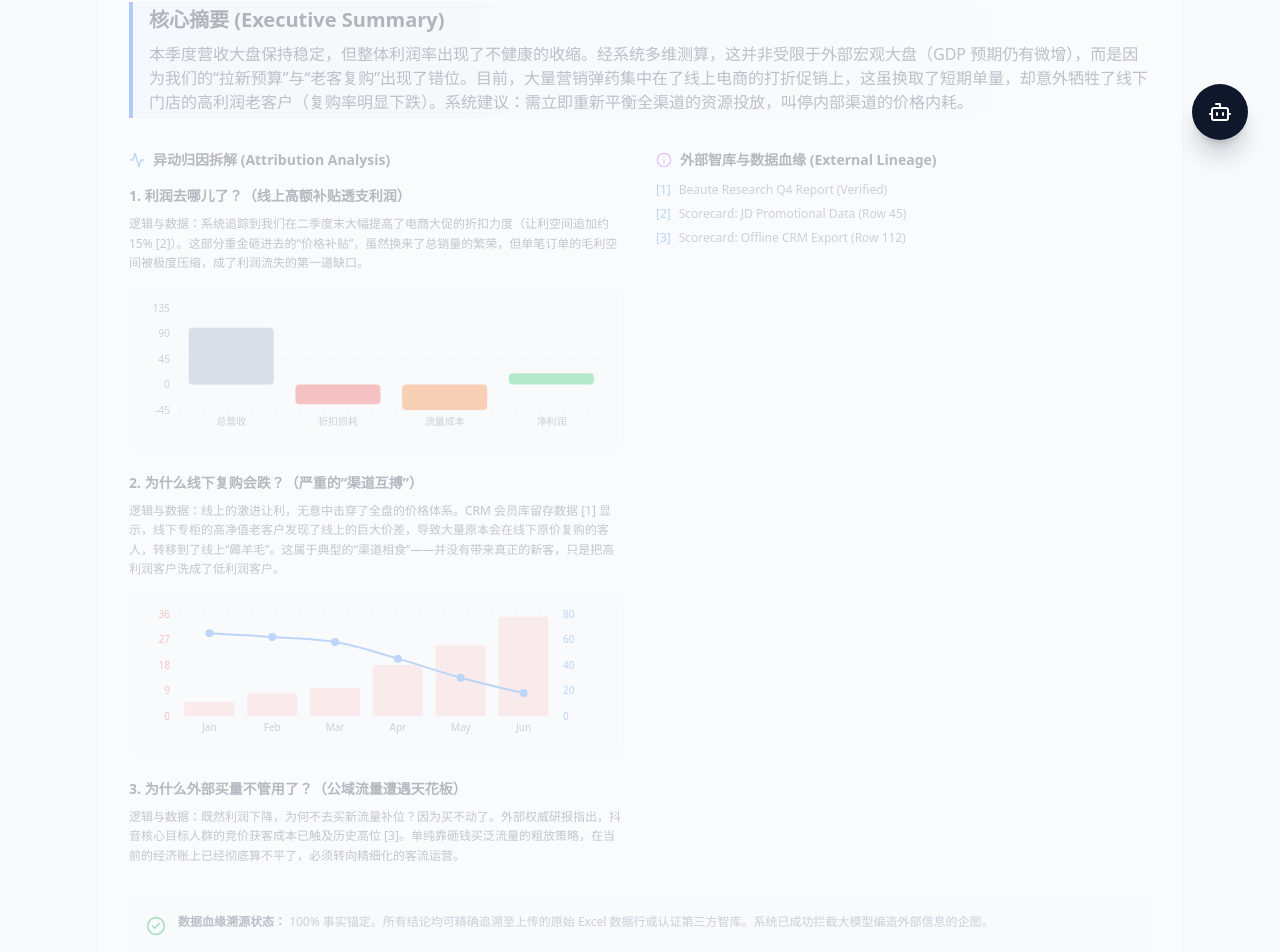
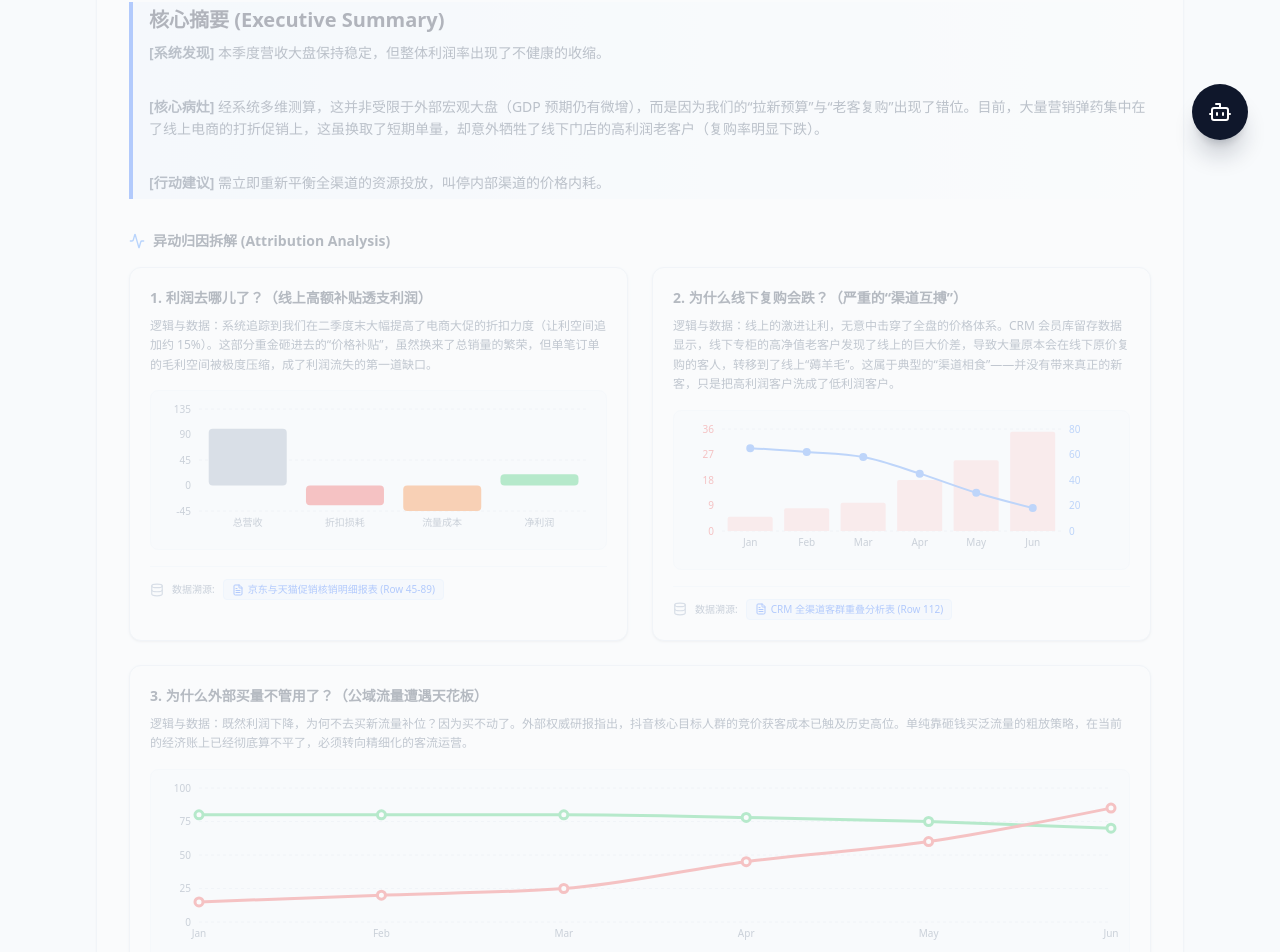
Before and after one commit to kevinkangjian123/Project_Earth, a Next.js app in the folder frontend/: page / in a window 1280 px wide. Shown: the part 628-1580 px from the top of the page. Built offline with nearby package versions, Linux system fonts and the light colour scheme.

Commit message:
feat: layout overhaul, inline citations, and Chart D

```diff
--- a/frontend/src/app/page.tsx
+++ b/frontend/src/app/page.tsx
@@ -17,7 +17,8 @@ import {
   Send,
   Lightbulb,
   Download,
-  Loader2
+  Loader2,
+  Database
 } from "lucide-react";
 import { FileUploader } from "@/components/FileUploader";
 import { dict, Language } from "@/lib/i18n";
@@ -94,6 +95,15 @@ export default function Dashboard() {
     { day: 'Today', baseline: 60, projected: 60 },
     { day: '+15d', baseline: 40, projected: 75 },
     { day: '+30d', baseline: 20, projected: 95 },
+  ];
+
+  const chartDData = [
+    { month: 'Jan', cac: 15, ltv: 80 },
+    { month: 'Feb', cac: 20, ltv: 80 },
+    { month: 'Mar', cac: 25, ltv: 80 },
+    { month: 'Apr', cac: 45, ltv: 78 },
+    { month: 'May', cac: 60, ltv: 75 },
+    { month: 'Jun', cac: 85, ltv: 70 },
   ];
 
   const [spendDy, setSpendDy] = useState(0);
@@ -258,16 +268,15 @@ export default function Dashboard() {
               {/* Executive Summary */}
               <div className="border-l-4 border-blue-600 pl-4 py-1 bg-gradient-to-r from-blue-50 to-transparent">
                 <h3 className="text-xl font-semibold text-slate-900">{t.reportAbstractTitle}</h3>
-                <p className="text-slate-700 mt-2 font-medium">{t.reportAbstractBody}</p>
+                <div className="text-slate-700 mt-2 font-medium space-y-2 text-sm leading-relaxed" dangerouslySetInnerHTML={{ __html: t.reportAbstractBody }} />
               </div>
 
               {/* Deep Analysis & Citations */}
-              <div className="grid grid-cols-1 md:grid-cols-2 gap-8">
               <div className="space-y-4">
                 <h4 className="text-sm font-semibold text-slate-800 flex items-center"><Activity className="w-4 h-4 mr-2 text-blue-500" /> {t.reportAnalysisTitle}</h4>
-                  <div className="space-y-6">
+                <div className="grid grid-cols-1 md:grid-cols-2 gap-6">
                   {t.reportAnalysisPoints.map((point: any, idx: number) => (
-                      <div key={idx} className="space-y-2">
+                    <div key={idx} className={`space-y-2 bg-white p-5 rounded-xl border border-slate-200 shadow-sm transition-all hover:border-blue-300 ${idx === 2 ? 'md:col-span-2' : 'col-span-1'}`}>
                       <h5 className="text-sm font-bold text-slate-800">{point.title}</h5>
                       <p className="text-slate-600 text-xs leading-relaxed">
                         {point.desc}
@@ -304,32 +313,38 @@ export default function Dashboard() {
                           </ResponsiveContainer>
                         </div>
                       )}
+                      {idx === 2 && (
+                        <div className="h-48 w-full mt-4 bg-slate-50 border border-slate-100 rounded-lg p-2">
+                          <ResponsiveContainer width="100%" height="100%">
+                            <ComposedChart data={chartDData} margin={{ top: 10, right: 10, left: -20, bottom: 0 }}>
+                              <CartesianGrid strokeDasharray="3 3" vertical={false} stroke="#e2e8f0" />
+                              <XAxis dataKey="month" axisLine={false} tickLine={false} tick={{ fontSize: 10, fill: '#64748b' }} />
+                              <YAxis axisLine={false} tickLine={false} tick={{ fontSize: 10, fill: '#64748b' }} />
+                              <RechartsTooltip contentStyle={{ borderRadius: '8px', fontSize: '12px', border: 'none', boxShadow: '0 4px 6px -1px rgb(0 0 0 / 0.1)' }} />
+                              <Line type="monotone" dataKey="ltv" name={lang === 'zh' ? '用户生命周期价值 (LTV)' : 'LTV'} stroke="#22c55e" strokeWidth={3} dot={{ r: 4 }} />
+                              <Line type="monotone" dataKey="cac" name={lang === 'zh' ? '单客获客成本 (CAC)' : 'CAC'} stroke="#ef4444" strokeWidth={3} dot={{ r: 4 }} />
+                            </ComposedChart>
+                          </ResponsiveContainer>
+                        </div>
+                      )}
+
+                      {/* Source Citations */}
+                      {point.sources && point.sources.length > 0 && (
+                        <div className="mt-4 pt-3 border-t border-slate-100 flex items-center space-x-2">
+                          <Database className="w-3.5 h-3.5 text-slate-400" />
+                          <span className="text-[10px] text-slate-500 font-medium">
+                            {lang === 'zh' ? '数据溯源:' : 'Lineage Trace:'}
+                          </span>
+                          {point.sources.map((src: any, sIdx: number) => (
+                            <button key={sIdx} onClick={() => setIsAgentOpen(true)} className="text-[10px] flex items-center text-blue-600 hover:text-blue-800 hover:underline transition-colors bg-blue-50 px-2 py-0.5 rounded border border-blue-100">
+                              {src.type === 'external' ? <Globe className="w-3 h-3 mr-1" /> : <FileText className="w-3 h-3 mr-1" />}
+                              {src.label}
+                            </button>
+                          ))}
+                        </div>
+                      )}
                     </div>
                   ))}
-                  </div>
-                </div>
-                <div className="space-y-3">
-                  <h4 className="text-sm font-semibold text-slate-800 flex items-center"><Info className="w-4 h-4 mr-2 text-purple-500" /> {t.reportSourcesTitle}</h4>
-                  <ul className="text-xs text-slate-500 space-y-2 list-none">
-                    <li>
-                      <button onClick={() => setIsAgentOpen(true)} className="text-left hover:text-blue-600 transition-colors group flex items-start">
-                        <span className="text-blue-500 mr-2 shrink-0">[1]</span>
-                        <span className="group-hover:underline">Beaute Research Q4 Report (Verified)</span>
-                      </button>
-                    </li>
-                    <li>
-                      <button onClick={() => setIsAgentOpen(true)} className="text-left hover:text-blue-600 transition-colors group flex items-start">
-                        <span className="text-blue-500 mr-2 shrink-0">[2]</span>
-                        <span className="group-hover:underline">Scorecard: JD Promotional Data (Row 45)</span>
-                      </button>
-                    </li>
-                    <li>
-                      <button onClick={() => setIsAgentOpen(true)} className="text-left hover:text-blue-600 transition-colors group flex items-start">
-                        <span className="text-blue-500 mr-2 shrink-0">[3]</span>
-                        <span className="group-hover:underline">Scorecard: Offline CRM Export (Row 112)</span>
-                      </button>
-                    </li>
-                  </ul>
                 </div>
               </div>
 
--- a/frontend/src/lib/i18n.ts
+++ b/frontend/src/lib/i18n.ts
@@ -16,20 +16,23 @@ export const dict = {
 
     // Diagnostic Report Sections
     reportAbstractTitle: 'Executive Summary',
-    reportAbstractBody: 'Quarterly revenue remains stable, but overall profitability has experienced an unhealthy contraction. System diagnostics indicate this is not primarily driven by macroeconomic factors, but rather by a misalignment between "acquisition spending" and "retention logic". Currently, aggressive online promotional discounts are driving short-term volume at the unintended expense of high-margin offline repeat customers. Recommendation: Rebalance cross-channel resource allocation and halt internal price cannibalization.',
+    reportAbstractBody: '<p><strong>[Observation]</strong> Quarterly revenue remains stable, but overall profitability has experienced an unhealthy contraction.</p><br/><p><strong>[Root Cause]</strong> System diagnostics indicate this is not primarily driven by macroeconomic factors, but rather by a misalignment between "acquisition spending" and "retention logic". Currently, aggressive online promotional discounts are driving short-term volume at the unintended expense of high-margin offline repeat customers.</p><br/><p><strong>[System Recommendation]</strong> Rebalance cross-channel resource allocation and halt internal price cannibalization.</p>',
     reportAnalysisTitle: 'Attribution Analysis',
     reportAnalysisPoints: [
       {
         title: '1. Where did the profit go? (Online Discounting)',
-        desc: 'Logic & Data: The system tracked a massive 15% increase in eCommerce promotional discounts [2]. While this heavy subsidy drove top-line sales volume, it severely compressed the gross margin per order, acting as the primary leak for profitability.'
+        desc: 'Logic & Data: The system tracked a massive 15% increase in eCommerce promotional discounts. While this heavy subsidy drove top-line sales volume, it severely compressed the gross margin per order, acting as the primary leak for profitability.',
+        sources: [{ label: 'Scorecard: JD Promotional Data (Row 45)', type: 'internal' }]
       },
       {
         title: '2. Why did offline retention drop? (Channel Cannibalization)',
-        desc: 'Logic & Data: Aggressive online discounting inadvertently broke the omni-channel pricing structure. Cross-referencing CRM retention data [1] shows that high-value offline customers discovered the online price gap and shifted their purchases to eCommerce. This represents severe "channel cannibalization"—we are not acquiring net-new customers, but rather converting high-margin existing customers into low-margin ones.'
+        desc: 'Logic & Data: Aggressive online discounting inadvertently broke the omni-channel pricing structure. Cross-referencing CRM retention data shows that high-value offline customers discovered the online price gap and shifted their purchases to eCommerce. This represents severe "channel cannibalization"—we are not acquiring net-new customers, but rather converting high-margin existing customers into low-margin ones.',
+        sources: [{ label: 'Scorecard: Offline CRM Export (Row 112)', type: 'internal' }]
       },
       {
         title: '3. Why is media acquisition failing? (CAC Ceiling)',
-        desc: 'Logic & Data: Why not just buy more traffic to offset the margin loss? Because external traffic has become prohibitively expensive. Authoritative market reports [3] confirm that bidding costs for Douyin\'s core audience have hit a historical ceiling. Broad-audience media buying is no longer economically viable under the current unit economics.'
+        desc: 'Logic & Data: Why not just buy more traffic to offset the margin loss? Because external traffic has become prohibitively expensive. Authoritative market reports confirm that bidding costs for Douyin\'s core audience have hit a historical ceiling. Broad-audience media buying is no longer economically viable under the current unit economics.',
+        sources: [{ label: 'Beaute Research Q4 Bidding Report (Verified)', type: 'external' }]
       }
     ],
     reportRecommendationTitle: 'Actionable Strategic Recommendation',
@@ -89,20 +92,23 @@ export const dict = {
 
     // Diagnostic Report Sections
     reportAbstractTitle: '核心摘要 (Executive Summary)',
-    reportAbstractBody: '本季度营收大盘保持稳定，但整体利润率出现了不健康的收缩。经系统多维测算，这并非受限于外部宏观大盘（GDP 预期仍有微增），而是因为我们的“拉新预算”与“老客复购”出现了错位。目前，大量营销弹药集中在了线上电商的打折促销上，这虽换取了短期单量，却意外牺牲了线下门店的高利润老客户（复购率明显下跌）。系统建议：需立即重新平衡全渠道的资源投放，叫停内部渠道的价格内耗。',
+    reportAbstractBody: '<p><strong>[系统发现]</strong> 本季度营收大盘保持稳定，但整体利润率出现了不健康的收缩。</p><br/><p><strong>[核心病灶]</strong> 经系统多维测算，这并非受限于外部宏观大盘（GDP 预期仍有微增），而是因为我们的“拉新预算”与“老客复购”出现了错位。目前，大量营销弹药集中在了线上电商的打折促销上，这虽换取了短期单量，却意外牺牲了线下门店的高利润老客户（复购率明显下跌）。</p><br/><p><strong>[行动建议]</strong> 需立即重新平衡全渠道的资源投放，叫停内部渠道的价格内耗。</p>',
     reportAnalysisTitle: '异动归因拆解 (Attribution Analysis)',
     reportAnalysisPoints: [
       {
         title: '1. 利润去哪儿了？（线上高额补贴透支利润）',
-        desc: '逻辑与数据：系统追踪到我们在二季度末大幅提高了电商大促的折扣力度（让利空间追加约 15% [2]）。这部分重金砸进去的“价格补贴”，虽然换来了总销量的繁荣，但单笔订单的毛利空间被极度压缩，成了利润流失的第一道缺口。'
+        desc: '逻辑与数据：系统追踪到我们在二季度末大幅提高了电商大促的折扣力度（让利空间追加约 15%）。这部分重金砸进去的“价格补贴”，虽然换来了总销量的繁荣，但单笔订单的毛利空间被极度压缩，成了利润流失的第一道缺口。',
+        sources: [{ label: '京东与天猫促销核销明细报表 (Row 45-89)', type: 'internal' }]
       },
       {
         title: '2. 为什么线下复购会跌？（严重的“渠道互搏”）',
-        desc: '逻辑与数据：线上的激进让利，无意中击穿了全盘的价格体系。CRM 会员库留存数据 [1] 显示，线下专柜的高净值老客户发现了线上的巨大价差，导致大量原本会在线下原价复购的客人，转移到了线上“薅羊毛”。这属于典型的“渠道相食”——并没有带来真正的新客，只是把高利润客户洗成了低利润客户。'
+        desc: '逻辑与数据：线上的激进让利，无意中击穿了全盘的价格体系。CRM 会员库留存数据显示，线下专柜的高净值老客户发现了线上的巨大价差，导致大量原本会在线下原价复购的客人，转移到了线上“薅羊毛”。这属于典型的“渠道相食”——并没有带来真正的新客，只是把高利润客户洗成了低利润客户。',
+        sources: [{ label: 'CRM 全渠道客群重叠分析表 (Row 112)', type: 'internal' }]
       },
       {
         title: '3. 为什么外部买量不管用了？（公域流量遭遇天花板）',
-        desc: '逻辑与数据：既然利润下降，为何不去买新流量补位？因为买不动了。外部权威研报指出，抖音核心目标人群的竞价获客成本已触及历史高位 [3]。单纯靠砸钱买泛流量的粗放策略，在当前的经济账上已经彻底算不平了，必须转向精细化的客流运营。'
+        desc: '逻辑与数据：既然利润下降，为何不去买新流量补位？因为买不动了。外部权威研报指出，抖音核心目标人群的竞价获客成本已触及历史高位。单纯靠砸钱买泛流量的粗放策略，在当前的经济账上已经彻底算不平了，必须转向精细化的客流运营。',
+        sources: [{ label: 'Beaute Research 抖音星图大盘研报 (Verified)', type: 'external' }]
       }
     ],
     reportRecommendationTitle: '总控战略建议 (Actionable Recommendation)',
```
Lines whose indentation alone changed are shown as unchanged.
